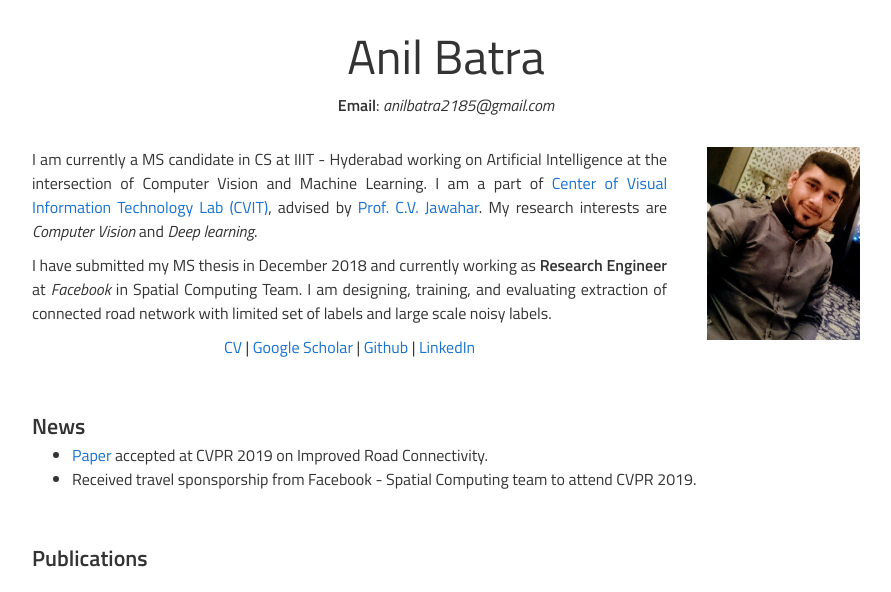
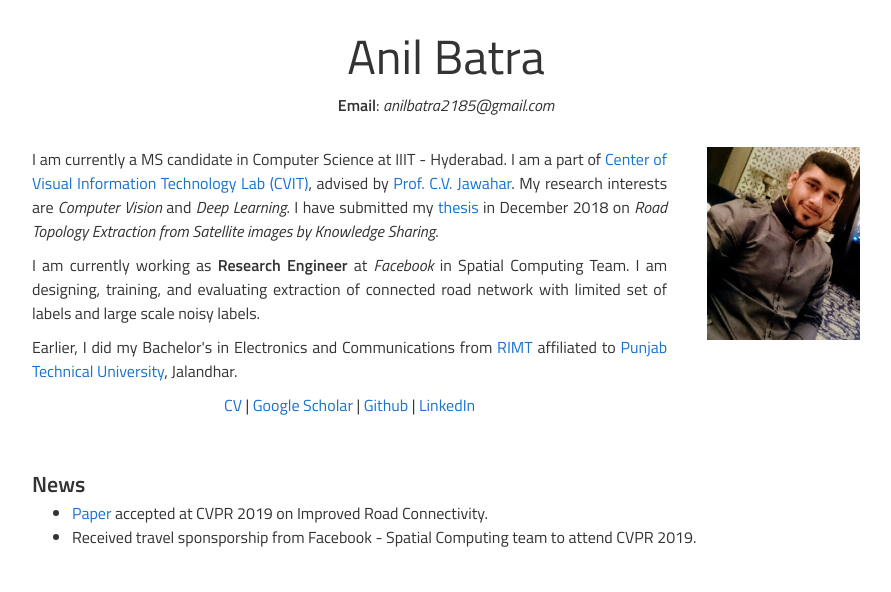
Before and after one commit to anilbatra2185/anilbatra2185.github.io, a plain HTML site: page index.html in a window 1280 px wide. Shown: the top 592 px of the page, without its empty margins (194-1085 px from the left). Drawn offline with Linux system fonts and the light colour scheme.

Commit message:
updated intro

```diff
--- a/index.html
+++ b/index.html
@@ -83,9 +83,10 @@
 
 					<tr>
 						<td width="70%" valign="middle" align="justify">
-							<p>I am currently a MS candidate in CS at IIIT - Hyderabad working on Artificial Intelligence at the intersection of Computer Vision and Machine Learning. I am a part of <a href="https://http://cvit.iiit.ac.in//">Center of Visual Information Technology Lab (CVIT)</a>, advised by <a href="https://faculty.iiit.ac.in/~jawahar/">Prof. C.V. Jawahar</a>. My research interests are <i>Computer Vision</i> and <i>Deep learning</i>.</p>
+							<p>I am currently a MS candidate in Computer Science at IIIT - Hyderabad. I am a part of <a href="https://http://cvit.iiit.ac.in//">Center of Visual Information Technology Lab (CVIT)</a>, advised by <a href="https://faculty.iiit.ac.in/~jawahar/">Prof. C.V. Jawahar</a>. My research interests are <i>Computer Vision</i> and <i>Deep Learning</i>. I have submitted my <a href="papers/MSThesis-compressed.pdf">thesis</a> in December 2018 on <i>Road Topology Extraction from Satellite images by Knowledge Sharing</i>.</p>
 
-							<p>I have submitted my MS thesis in December 2018 and currently working as <strong>Research Engineer</strong> at <i>Facebook</i> in Spatial Computing Team. I am designing, training, and evaluating extraction of connected road network with limited set of labels and large scale noisy labels. </p>
+							<p>I am currently working as <strong>Research Engineer</strong> at <i>Facebook</i> in Spatial Computing Team. I am designing, training, and evaluating extraction of connected road network with limited set of labels and large scale noisy labels. </p>
+							<p>Earlier, I did my Bachelor's in Electronics and Communications from <a href="https://www.rimt.ac.in/">RIMT</a> affiliated to <a href="https://ptu.ac.in/">Punjab Technical University</a>, Jalandhar.</p>
 
 							<p align=center>
 								<a href="anil_batra.pdf">CV</a> | <a href="https://scholar.google.co.in/citations?hl=en&user=C9rsD2UAAAAJ">Google Scholar</a> | <a href="https://github.com/anilbatra2185">Github</a> | <a href="https://www.linkedin.com/in/anil-batra/"> LinkedIn </a>
```
Also changed, not shown: 1 other file.
